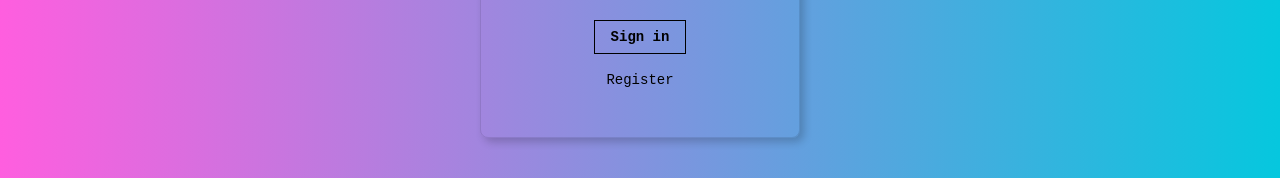
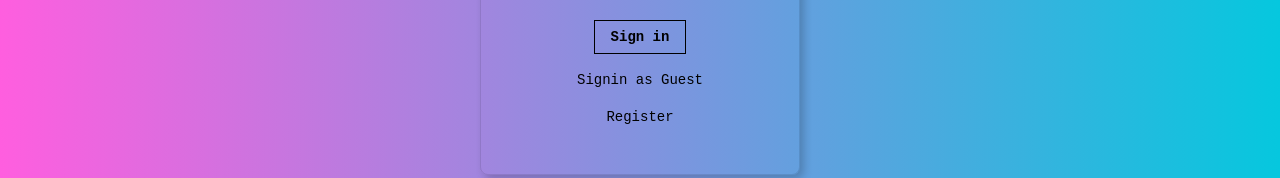
Before and after one commit to JoshuaNorris/smart-brain, a React (Create React App) app: page / in a window 1280 px wide. Shown: the part 387-565 px from the top of the page. Built offline with nearby package versions, Linux system fonts and the light colour scheme.

Commit message:
adding guest login

```diff
--- a/package.json
+++ b/package.json
@@ -23,6 +23,7 @@
     "predeploy": "npm run build",
     "deploy": "gh-pages -d build",
     "start": "serve -s build",
+    "start-dev": "react-scripts start",
     "build": "react-scripts build",
     "test": "react-scripts test",
     "eject": "react-scripts eject"
--- a/src/components/Signin/Signin.js
+++ b/src/components/Signin/Signin.js
@@ -34,6 +34,24 @@ class Signin extends React.Component {
           })
       }
 
+    onGuestSignin = () => {
+        fetch('https://dumb-brain-ff26d6635c24.herokuapp.com/signin', {
+          method: 'post',
+          headers: {'Content-Type': 'application/json'},
+          body: JSON.stringify({
+            email: "guest@gmail.com",
+            password: "guest"
+          })
+        })
+          .then(response => response.json())
+          .then(user => {
+            if (user.id) {
+                this.props.loadUser(user);
+                this.props.onRouteChange('home');
+            }
+          })
+    }
+
     render() {
         const { onRouteChange } = this.props;
         return (
@@ -65,6 +83,13 @@ class Signin extends React.Component {
                         </div>
                         <div className="lh-copy mt3">
                             <p
+                                onClick={this.onGuestSignin}
+                                className="f6 link dim black db pointer">
+                                Signin as Guest
+                            </p>
+                        </div>
+                        <div className="lh-copy mt3">
+                            <p
                                 onClick={() => onRouteChange("register")}
                                 className="f6 link dim black db pointer">
                                 Register
```
